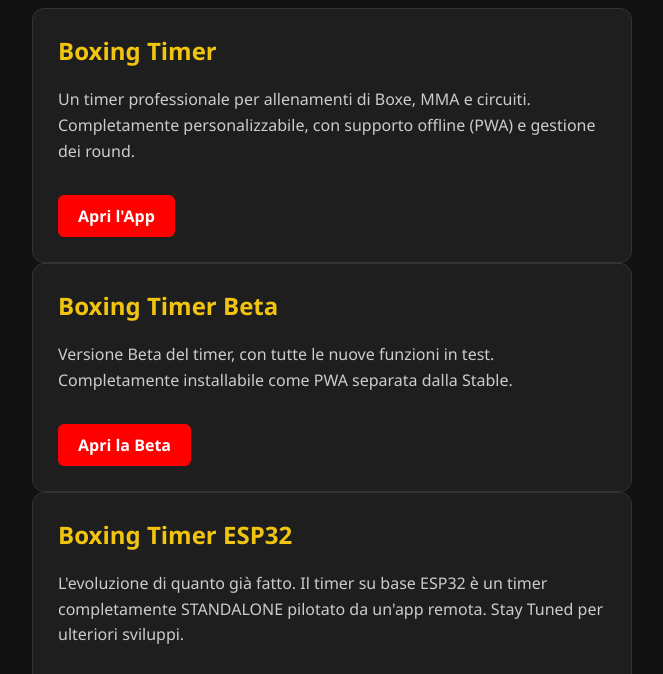
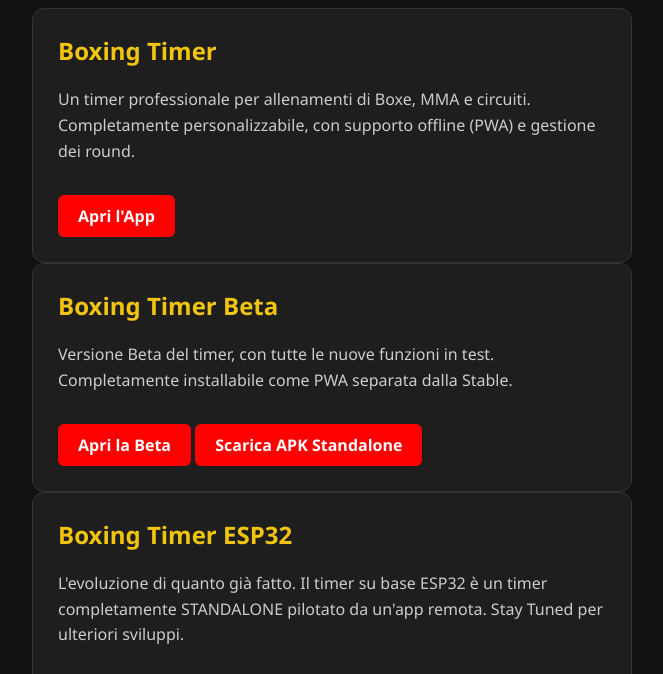
Before and after one commit to DjDiabolik/djdiabolik.github.io, a plain HTML site: page index.html in a window 1280 px wide. Shown: the part 126-800 px from the top of the page, without its empty margins (308-971 px from the left). Drawn offline with Linux system fonts and the light colour scheme.

Commit message:
Update index.html
Aggiunto Download APK Standalone.

```diff
--- a/index.html
+++ b/index.html
@@ -60,6 +60,7 @@
             <h2>Boxing Timer Beta</h2>
             <p>Versione Beta del timer, con tutte le nuove funzioni in test. Completamente installabile come PWA separata dalla Stable.</p>
             <a href="https://djdiabolik.github.io/BoxingTimer-Beta/" target="_blank" class="btn">Apri la Beta</a>
+            <a href="https://github.com/DjDiabolik/BoxingTimer-APK/releases/latest" target="_blank" class="btn">Scarica APK Standalone</a>
         </div>
         <div class="card">
             <h2>Boxing Timer ESP32</h2>
```
